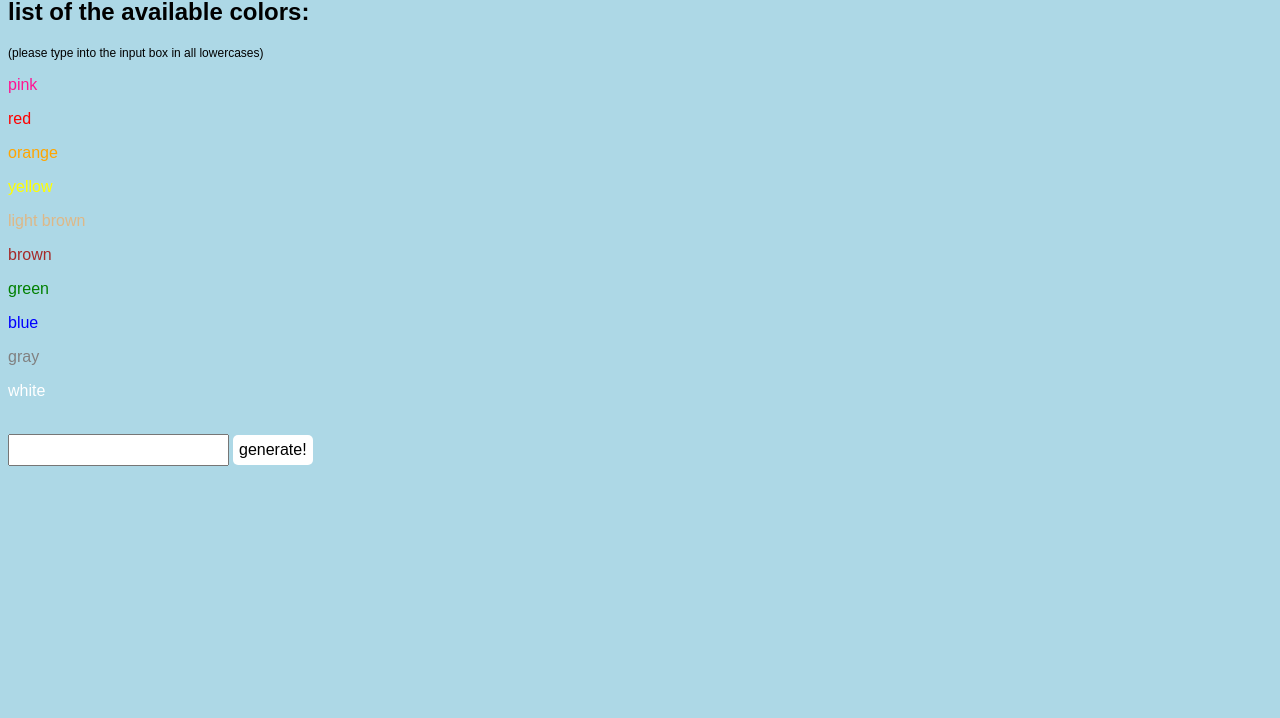
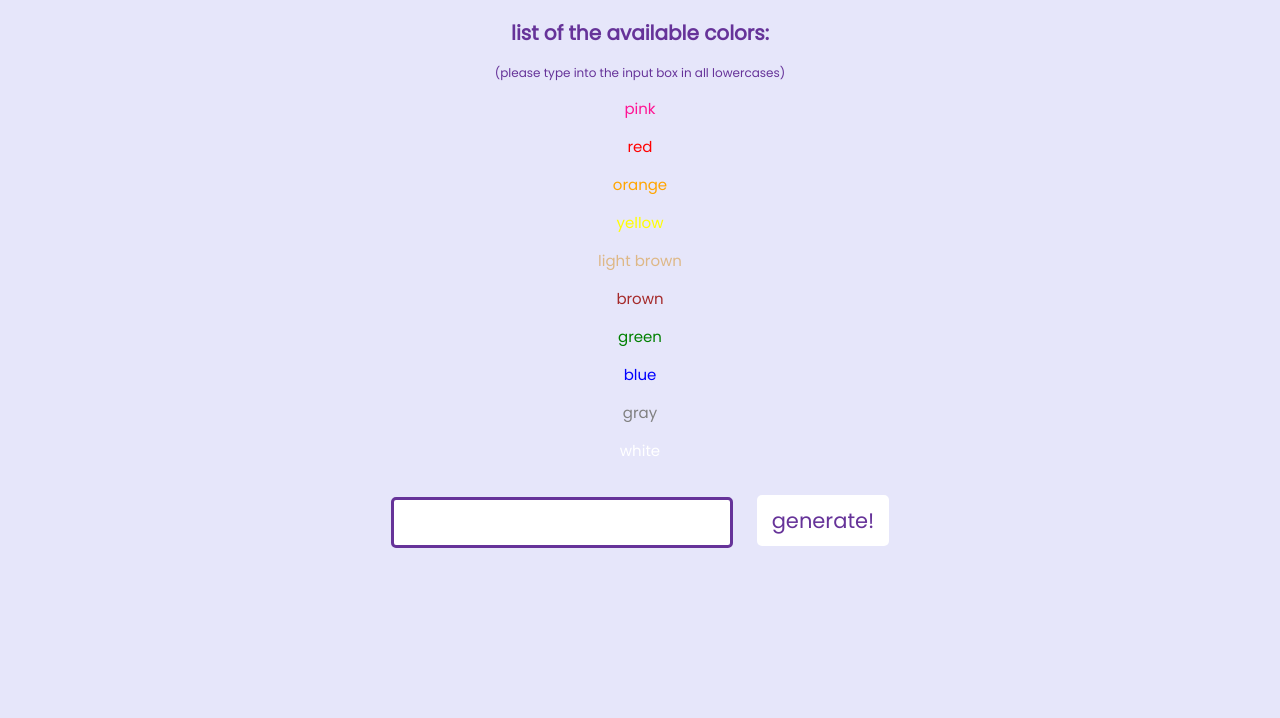
Before and after one commit to jayyinee/javascript-interaction, a plain HTML site: page index.html in a window 1280 px wide. Shown: the part 82-800 px from the top of the page. Drawn offline with Linux system fonts and the light colour scheme.

Commit message:
Manual Update

```diff
--- a/style.css
+++ b/style.css
@@ -1,28 +1,63 @@
+@import url('https://fonts.googleapis.com/css2?family=Poppins&display=swap');
+
 * {
   box-sizing: border-box;
 }
 
 body {
-  background-color: lightblue;
+  background-color: lavender;
 }
 
 h1, h2, p {
-  font-family: sans-serif;
+  font-family: 'Poppins';
+  text-align: center;
+  color: rebeccapurple
+}
+
+#title {
+  font-size: 35px;
+}
+
+h2 {
+  font-size: 20px;
+}
+
+p {
+  font-size: 15px;
+}
+
+.input_button {
+  text-align: center;
 }
 
 input {
-  padding: 5px;
+  font-family: 'Poppins';
   font-size: 16px;
+  color: rebeccapurple;
+  padding: 10px;
+  border-style: solid;
+  border-color: rebeccapurple;
+  border-width: 3px;
+  border-radius: 5px;
+  margin-right: 10px;
 }
 
 button {
   display: inline-block;
   background-color: white;
-  color: black;
-  font-size: 16px;
-  padding: 6px;
+  font-family: 'Poppins';
+  color: rebeccapurple;
+  font-size: 21px;
+  padding: 10px;
+  padding-left: 15px;
+  padding-right: 15px;
+  margin-left: 10px;
   text-align: center;
   text-decoration: none;
   border-radius: 5px;
   border: none;
 }
+
+.outputContainer {
+  font-size: 20px;
+}
```
